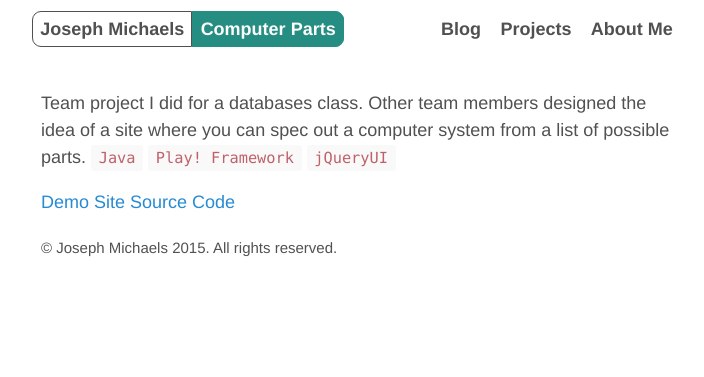
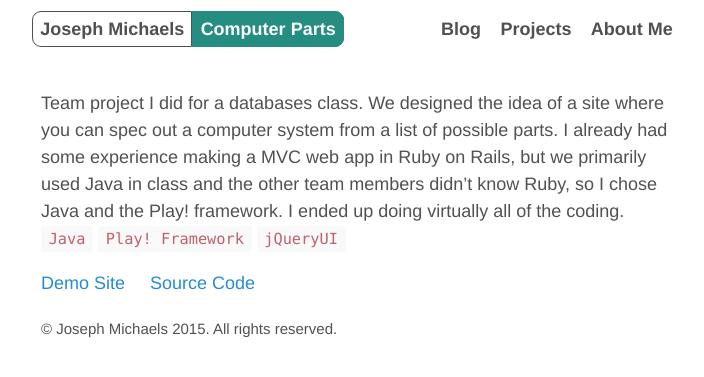
Before and after one commit to Teshel/teshel.github.io, a Jekyll site: the page built from _projects/computer-parts.md, in a window 1280 px wide. Shown: the top 377 px of the page, without its empty margins (284-988 px from the left). Built offline with Jekyll 4.4.1, drawn with Linux system fonts in a browser that asks for light colours.

Commit message:
added more to computer parts project description

```diff
--- a/_projects/computer-parts.md
+++ b/_projects/computer-parts.md
@@ -3,7 +3,7 @@ layout: default
 title: Computer Parts
 ---
 
-Team project I did for a databases class. Other team members designed the idea of a site where you can spec out a computer system from a list of possible parts. `Java` `Play! Framework` `jQueryUI`
+Team project I did for a databases class. We designed the idea of a site where you can spec out a computer system from a list of possible parts. I already had some experience making a MVC web app in Ruby on Rails, but we primarily used Java in class and the other team members didn't know Ruby, so I chose Java and the Play! framework. I ended up doing virtually all of the coding. `Java` `Play! Framework` `jQueryUI`
 
 [Demo Site](
-http://quiet-fog-7679.herokuapp.com) [Source Code](https://github.com/Teshel/ICS-311-Implementation-Project-3)
+http://quiet-fog-7679.herokuapp.com) &nbsp; &nbsp; [Source Code](https://github.com/Teshel/ICS-311-Implementation-Project-3)
```
